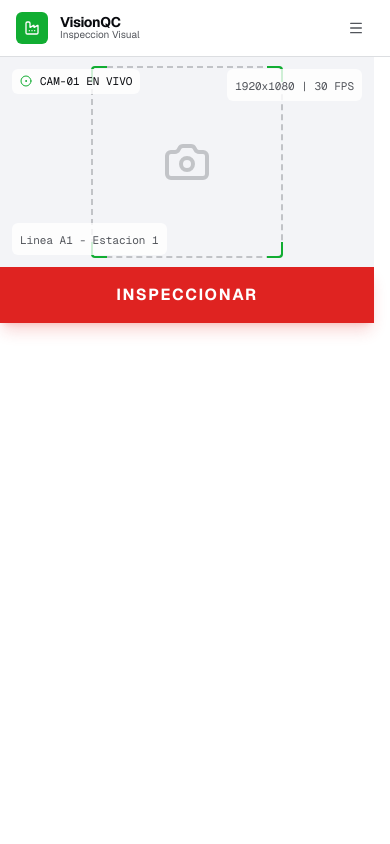
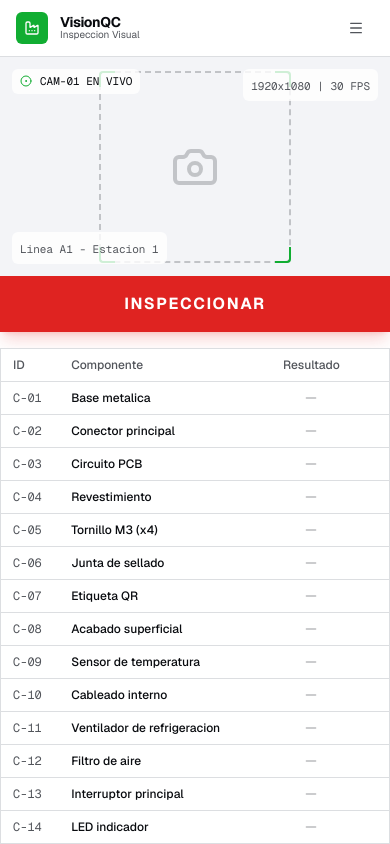
Before and after one commit to YaelAguilar/visual-inspection-integration-portfolio, a React (Vite) app: page / in a window 390 px wide. Built offline with nearby package versions, Linux system fonts and the light colour scheme.

Commit message:
Refactor InspeccionSection layout for improved responsiveness and styling consistency. Adjusted margin and width properties for better alignment on mobile and desktop views.

```diff
--- a/src/components/inspeccion-section.tsx
+++ b/src/components/inspeccion-section.tsx
@@ -84,11 +84,11 @@ export function InspeccionSection() {
   const incorrectCount = components.filter((c) => c.result === "incorrecto").length
 
   return (
-    <div className="h-full relative">
-      {/* LEFT: Camera area - normal flow, half width */}
+    <div className="h-full lg:relative">
+      {/* LEFT: Camera area - normal flow, half width on lg */}
       <div className="lg:w-1/2 lg:pr-6 flex flex-col gap-4">
         {/* Camera feed - flush with header, left edge and table */}
-        <div className="relative bg-card overflow-hidden -mt-4 md:-mt-6 -ml-4 md:-ml-6 lg:-mr-9">
+        <div className="relative bg-card overflow-hidden -mt-4 md:-mt-6 -mx-4 md:-mx-6 lg:-mr-9">
           <div className="aspect-video bg-secondary/80 flex items-center justify-center relative">
             {/* Simulated camera overlay */}
             <div className="absolute inset-0 bg-[repeating-linear-gradient(0deg,transparent,transparent_2px,rgba(255,255,255,0.012)_2px,rgba(255,255,255,0.012)_4px)]" />
@@ -143,8 +143,8 @@ export function InspeccionSection() {
           disabled={isInspecting}
           className={cn(
             "py-4 text-base font-bold uppercase tracking-widest transition-all",
-            "-mt-4 -ml-4 md:-ml-6 lg:-mr-9",
-            "w-[calc(100%+1rem)] md:w-[calc(100%+1.5rem)] lg:w-[calc(100%+1.5rem+2.25rem)]",
+            "-mt-4 -mx-4 md:-mx-6 lg:-mr-9",
+            "w-[calc(100%+2rem)] md:w-[calc(100%+3rem)] lg:w-[calc(100%+1.5rem+2.25rem)]",
             "focus-visible:outline-none focus-visible:ring-2 focus-visible:ring-ring focus-visible:ring-offset-2 focus-visible:ring-offset-background",
             isInspecting
               ? "bg-destructive/50 text-destructive-foreground cursor-not-allowed opacity-70"
@@ -183,9 +183,15 @@ export function InspeccionSection() {
         )}
       </div>
 
-      {/* RIGHT: Components table - absolutely positioned, full height from header to bottom */}
+      {/* Components table - stacked below on mobile, absolutely positioned on lg */}
       <div
-        className="hidden lg:flex flex-col absolute -top-4 md:-top-6 -right-4 md:-right-6 -bottom-4 md:-bottom-6 left-[calc(50%+0.75rem)] overflow-hidden"
+        className={cn(
+          "flex flex-col overflow-hidden",
+          /* Mobile: normal flow, full width, flush edges */
+          "mt-4 -mx-4 md:-mx-6 -mb-4 md:-mb-6",
+          /* Desktop: absolute positioned right panel */
+          "lg:absolute lg:mt-0 lg:mx-0 lg:mb-0 lg:-top-4 lg:md:-top-6 lg:-right-4 lg:md:-right-6 lg:-bottom-4 lg:md:-bottom-6 lg:left-[calc(50%+0.75rem)]"
+        )}
       >
         <div className="bg-card border border-border flex flex-col h-full">
           {/* Table header */}
@@ -194,13 +200,13 @@ export function InspeccionSection() {
             <div className="w-[45%] px-3 py-2 text-xs font-medium text-muted-foreground">Componente</div>
             <div className="w-[40%] px-3 py-2 text-xs font-medium text-muted-foreground text-center">Resultado</div>
           </div>
-          {/* Table rows - flex to fill available space evenly */}
+          {/* Table rows */}
           <div className="flex-1 flex flex-col min-h-0">
             {components.map((comp) => (
               <div
                 key={comp.id}
                 className={cn(
-                  "flex flex-1 items-center border-b border-border last:border-b-0 transition-colors duration-300 min-h-0",
+                  "flex items-center border-b border-border last:border-b-0 transition-colors duration-300 min-h-0 py-2 lg:py-0 lg:flex-1",
                   comp.result === "correcto" && "bg-success/5",
                   comp.result === "incorrecto" && "bg-destructive/5"
                 )}
```
